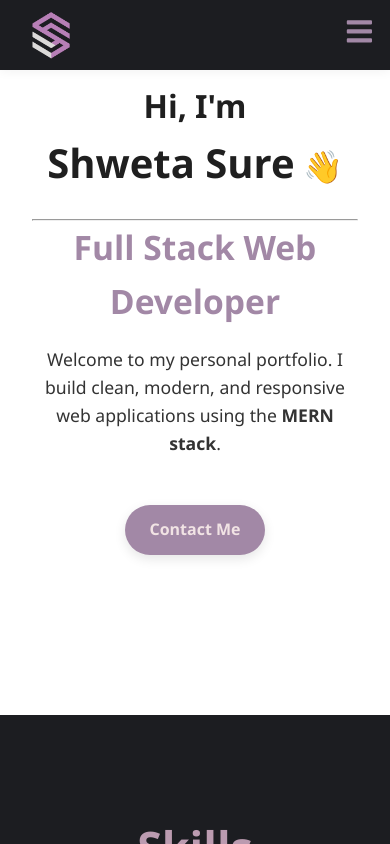
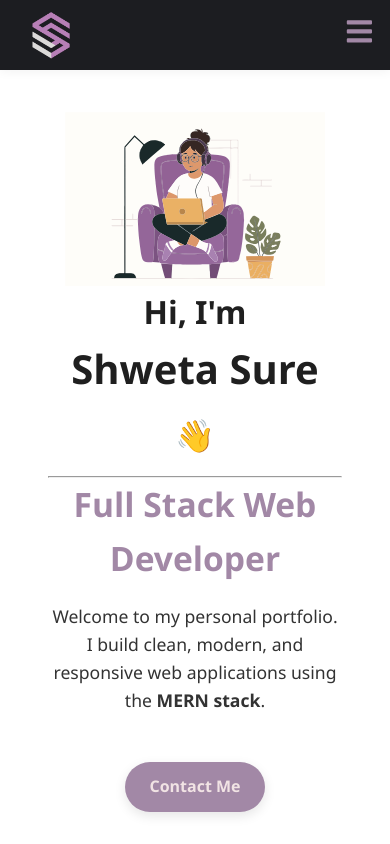
Before and after one commit to shweta-js/AmitProfile, a React (Vite) app: page / in a window 390 px wide. Built offline with nearby package versions, Linux system fonts and the light colour scheme.

Commit message:
home page image

```diff
--- a/src/index.css
+++ b/src/index.css
@@ -90,7 +90,7 @@ button:hover, .contact-button:hover {
 
 
 .section {
-  padding: 4rem 2rem;
+  padding: 2rem 2rem;
   background-color: #f9f9f9;
 }
 
--- a/src/sections/Home.css
+++ b/src/sections/Home.css
@@ -47,7 +47,9 @@
 .home-image img {
   max-width: 100%;
   height: auto;
+  object-fit: contain;
 }
+
 
 .contact-button {
   margin-top: 2rem;
@@ -94,4 +96,18 @@
   .my-name{
     font-size: 2.5rem;
   }
+  .home-image {
+    margin-top: 2rem;
+    width: 100%;
+    justify-content: center;
+  }
+
+  .home-image img {
+    width: 80%;
+    max-width: 300px;
+  }
+
+  .home-text {
+    padding: 0 1rem;
+  }
 }
```
